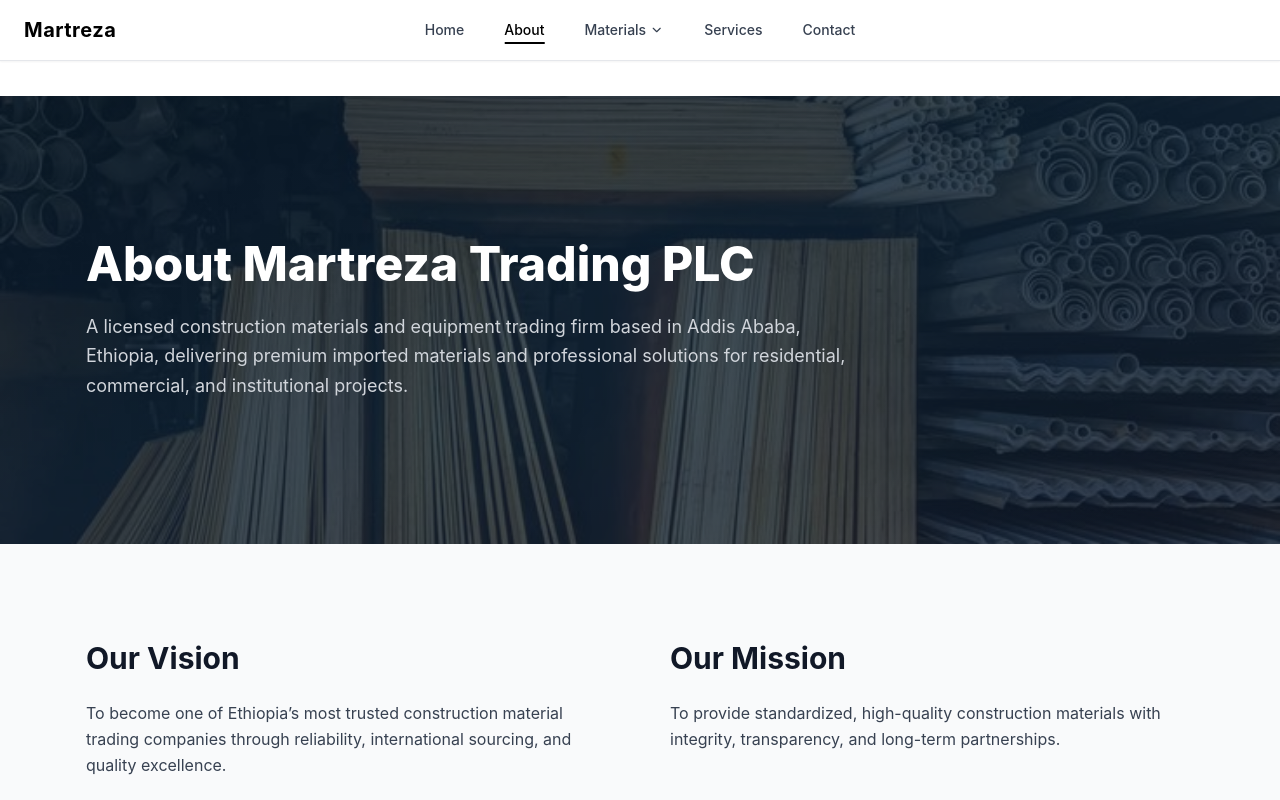
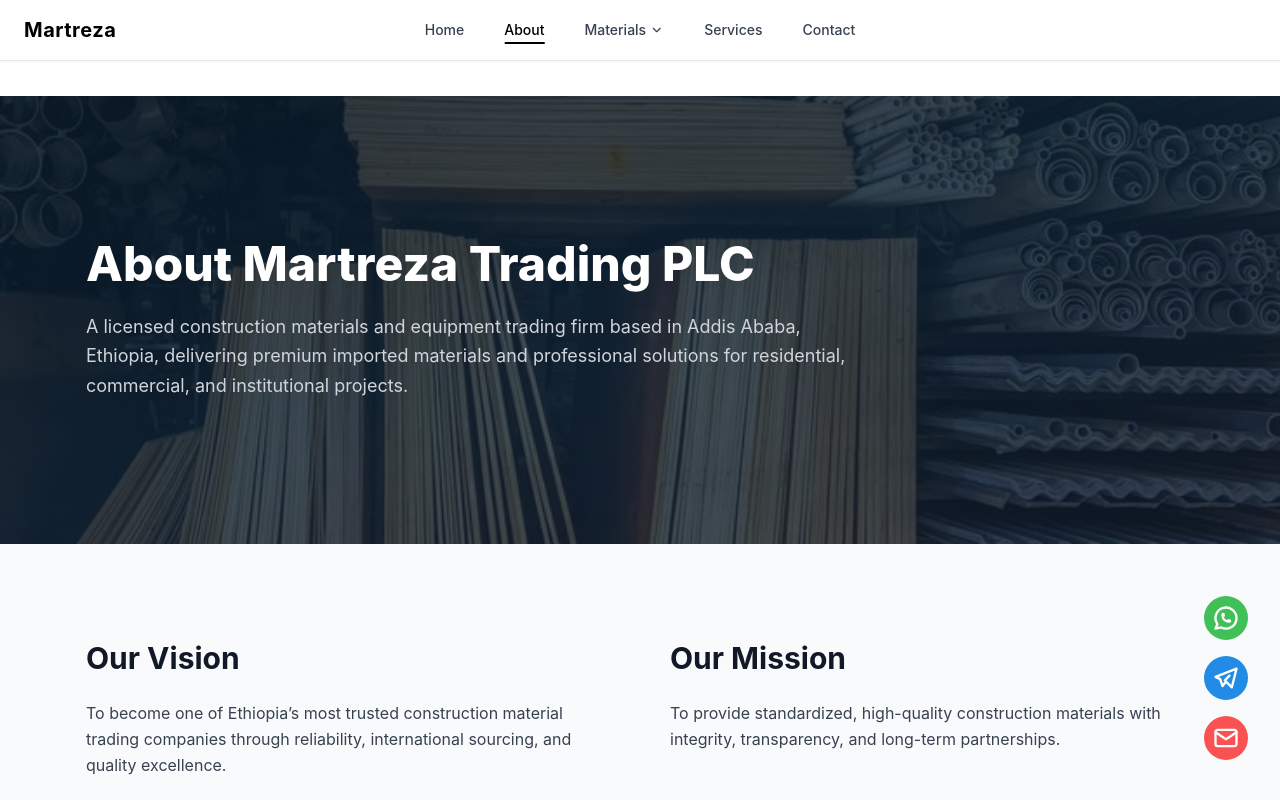
Before and after one commit to Blen95/Martreza-trading-frontend, a React (Vite) app: page /about in a window 1280 px wide. Shown: the top 800 px of the page. Built offline with nearby package versions, Linux system fonts and the light colour scheme.

Commit message:
first draft+floating icons on both pages

```diff
--- a/src/pages/About.tsx
+++ b/src/pages/About.tsx
@@ -8,6 +8,7 @@ import ceramicImg from "../assets/finishing.jpeg";
 import electricalImg from "../assets/Electrical Energy Company.jpeg";
 import sanitaryImg from "../assets/sanitary.jpeg";
 import location from"../assets/location.svg";
+import FloatingIcons from "../components/Floatingicons";
 export default function AboutPage() {
   return (
     <div className="bg-white text-gray-900">
@@ -177,7 +178,7 @@ export default function AboutPage() {
           </Grid>
         </Container>
       </section>
-
+<FloatingIcons/>
     </div>
   );
 }
```
